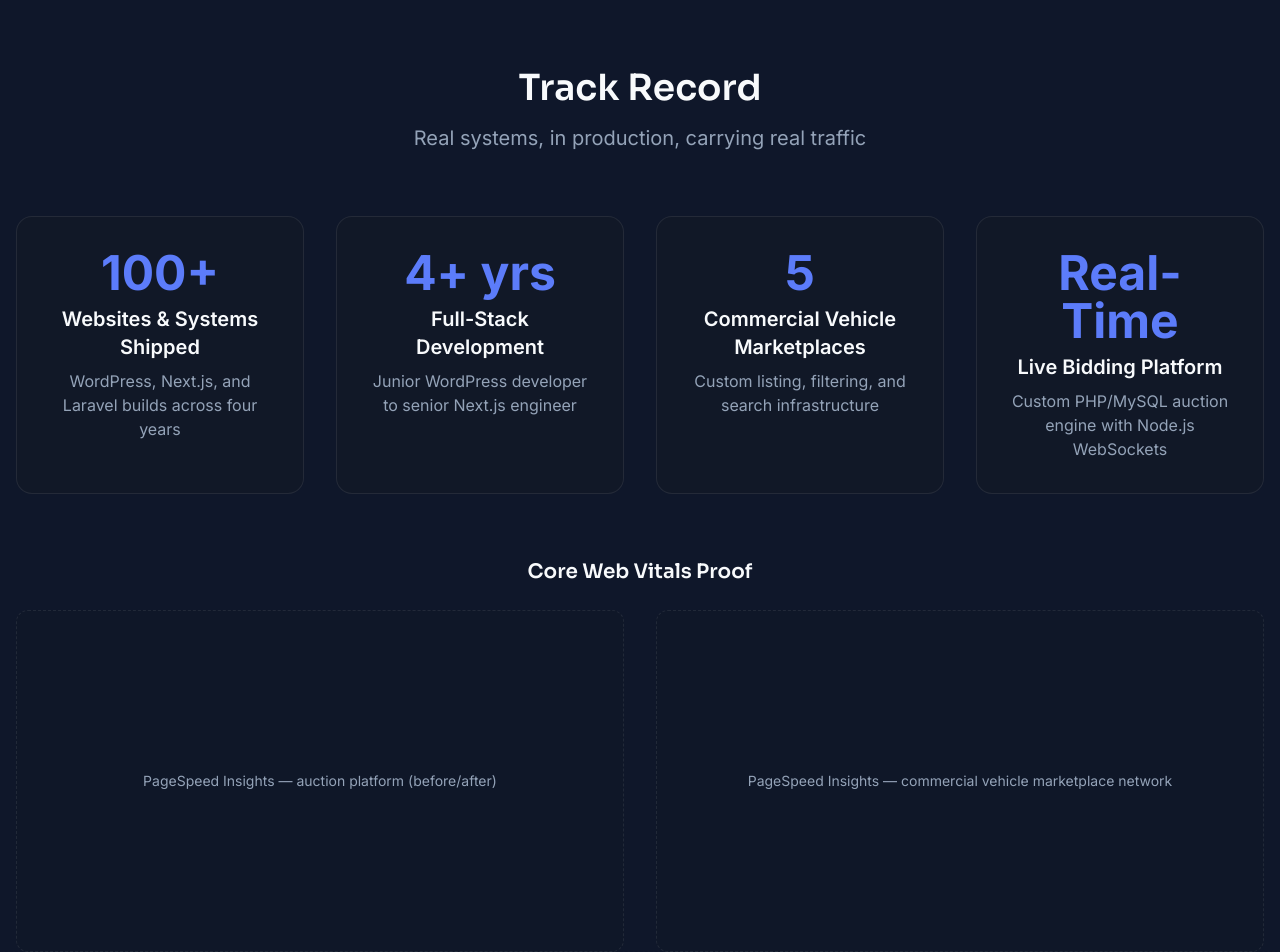
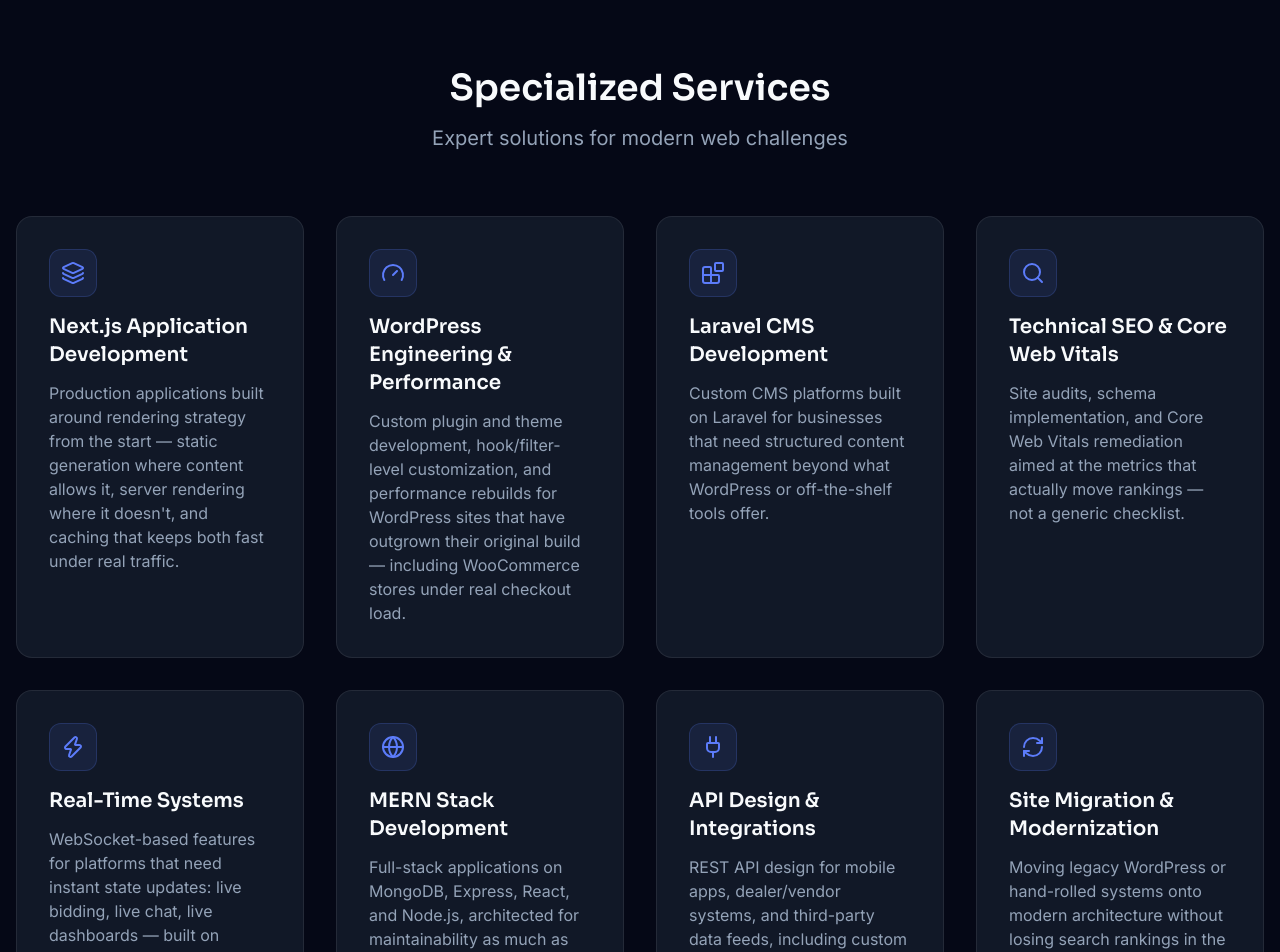
Before and after one commit to munnazaShamim/munnaza-shamim, a Next.js app: page / in a window 1280 px wide. Shown: the part 1520-2472 px from the top of the page. Built offline with nearby package versions, Linux system fonts and the light colour scheme.

Commit message:
multiple chage

```diff
--- a/src/app/globals.css
+++ b/src/app/globals.css
@@ -119,3 +119,9 @@
   -webkit-text-fill-color: transparent;
   background-clip: text;
 }
+
+/* Tech stack marquee edge fade */
+.marquee-fade {
+  mask-image: linear-gradient(to right, transparent, black 8%, black 92%, transparent);
+  -webkit-mask-image: linear-gradient(to right, transparent, black 8%, black 92%, transparent);
+}
--- a/src/app/page.tsx
+++ b/src/app/page.tsx
@@ -17,7 +17,6 @@
     <main className="min-h-screen">
       <Hero />
       <About />
-      <TrustMetrics />
       <Services />
       <CaseStudies />
       <TechStack />
--- a/src/components/homepage/Hero.tsx
+++ b/src/components/homepage/Hero.tsx
@@ -4,6 +4,8 @@
 import { motion } from 'framer-motion';
 import Link from 'next/link';
 import Image from 'next/image';
+import { WhatsappIcon } from '@/components/icons/BrandIcons';
+import { getWhatsAppLink } from '@/lib/socialLinks';
 
 export default function Hero() {
   const [isMounted, setIsMounted] = useState(false);
@@ -57,10 +59,10 @@
               animate={{ opacity: 1, y: 0 }}
               transition={{ duration: 0.6, delay: 0.6 }}
             >
-              <Link href="#contact" className="btn-hover-cta px-8 py-4 bg-ctaAccent text-background font-semibold rounded-lg text-center hover:bg-ctaAccentHover transition-colors">
+              <Link href={getWhatsAppLink()} className="btn-hover-cta px-8 py-4 bg-ctaAccent text-background font-semibold rounded-lg text-center hover:bg-ctaAccentHover transition-colors">
                 Start Your Project
               </Link>
-              <Link href="#case-studies" className="btn-hover px-8 py-4 border border-border text-primaryText font-semibold rounded-lg text-center hover:bg-cardBackground transition-colors">
+              <Link href="/case-studies" className="btn-hover px-8 py-4 border border-border text-primaryText font-semibold rounded-lg text-center hover:bg-cardBackground transition-colors">
                 View Case Studies
               </Link>
             </motion.div>
--- a/src/components/homepage/PerformanceExpertise.tsx
+++ b/src/components/homepage/PerformanceExpertise.tsx
@@ -96,9 +96,9 @@
         </div>
 
         <div className="mt-16 bg-cardBackground rounded-2xl border border-border p-8">
-          <div className="max-w-4xl mx-auto">
+          <div className="max-w-5xl mx-auto">
             <h3 className="text-2xl font-bold mb-6 text-center">Performance Audit Process</h3>
-            <div className="grid grid-cols-1 md:grid-cols-4 gap-8">
+            <div className="grid grid-cols-1 md:grid-cols-4 gap-4">
               {[
                 { step: "1. Audit", description: "Comprehensive analysis of current performance metrics" },
                 { step: "2. Strategy", description: "Development of tailored optimization plan" },
--- a/src/components/homepage/TechStack.tsx
+++ b/src/components/homepage/TechStack.tsx
@@ -1,19 +1,15 @@
 'use client';
 
-import { useState, useEffect } from 'react';
-import { motion } from 'framer-motion';
-
-export default function TechStack() {
-  const [isMounted, setIsMounted] = useState(false);
-
-  useEffect(() => {
-    setIsMounted(true);
-  }, []);
+import { useState, useEffect, useRef } from 'react';
+import { motion, useAnimationFrame, useMotionValue } from 'framer-motion';
 
 const technologies = [
+  { name: "HTML5", category: "Markup" },
+  { name: "CSS3", category: "Styling" },
+  { name: "JavaScript", category: "Language" },
+  { name: "TypeScript", category: "Language" },
+  { name: "React", category: "Frontend Library" },
   { name: "Next.js", category: "Frontend Framework" },
-    { name: "React", category: "Frontend Library" },
-    { name: "TypeScript", category: "Language" },
   { name: "Tailwind CSS", category: "CSS Framework" },
   { name: "Node.js", category: "Backend Runtime" },
   { name: "Express", category: "Backend Framework" },
@@ -25,21 +21,90 @@
   { name: "MongoDB", category: "Database" },
   { name: "WebSockets", category: "Real-Time" },
   { name: "REST APIs", category: "Integration" },
+  { name: "VPS", category: "Server Management" },
   { name: "cPanel / Apache", category: "Server Management" },
+  { name: "Cloudflare", category: "CDN & Security" },
   { name: "Vercel", category: "Deployment" },
 ];
 
-  const categories = [
-    { name: "Frontend", count: 4 },
-    { name: "Backend", count: 4 },
-    { name: "CMS & E-Commerce", count: 2 },
-    { name: "Database", count: 2 },
-    { name: "Real-Time & APIs", count: 2 },
-    { name: "Infrastructure", count: 2 }
+const metrics = [
+  {
+    value: "100+",
+    label: "Websites & Systems Shipped",
+    description: "WordPress, Next.js, and Laravel builds across four years"
+  },
+  {
+    value: "4+ yrs",
+    label: "Full-Stack Development",
+    description: "Junior WordPress developer to senior Next.js engineer"
+  },
+  {
+    value: "5",
+    label: "Commercial Vehicle Marketplaces",
+    description: "Custom listing, filtering, and search infrastructure"
+  },
+  {
+    value: "Real-Time",
+    label: "Live Bidding Platform",
+    description: "Custom PHP/MySQL auction engine with Node.js WebSockets"
+  }
 ];
 
+function MarqueeTrack({ items, speed = 40 }: { items: typeof technologies; speed?: number }) {
+  const x = useMotionValue(0);
+  const trackRef = useRef<HTMLDivElement>(null);
+  const halfWidthRef = useRef(0);
+
+  useEffect(() => {
+    if (trackRef.current) {
+      halfWidthRef.current = trackRef.current.scrollWidth / 2;
+    }
+  }, []);
+
+  useAnimationFrame((_, delta) => {
+    if (!halfWidthRef.current) return;
+    let next = x.get() - (speed * delta) / 1000;
+    if (next <= -halfWidthRef.current) {
+      next += halfWidthRef.current;
+    }
+    x.set(next);
+  });
+
   return (
-    <section id="tech-stack" className="py-20">
+    <motion.div ref={trackRef} className="flex w-max gap-6 py-2" style={{ x }} role="list" aria-label="Technology stack">
+      {items.map((tech) => (
+        <div
+          key={tech.name}
+          role="listitem"
+          className="card-hover shrink-0 w-44 bg-cardBackground p-6 rounded-xl border border-border text-center"
+        >
+          <div className="text-base font-semibold mb-2">{tech.name}</div>
+          <div className="text-xs text-secondaryText">{tech.category}</div>
+        </div>
+      ))}
+      {items.map((tech) => (
+        <div
+          key={`dup-${tech.name}`}
+          aria-hidden="true"
+          className="card-hover shrink-0 w-44 bg-cardBackground p-6 rounded-xl border border-border text-center"
+        >
+          <div className="text-base font-semibold mb-2">{tech.name}</div>
+          <div className="text-xs text-secondaryText">{tech.category}</div>
+        </div>
+      ))}
+    </motion.div>
+  );
+}
+
+export default function TechStack() {
+  const [isMounted, setIsMounted] = useState(false);
+
+  useEffect(() => {
+    setIsMounted(true);
+  }, []);
+
+  return (
+    <section id="tech-stack" className="pt-20">
       <div className="container mx-auto px-4">
         <div className="max-w-4xl mx-auto text-center mb-16">
           <motion.h2
@@ -56,41 +121,42 @@
             animate={isMounted ? { opacity: 1, y: 0 } : {}}
             transition={{ duration: 0.6, delay: 0.2 }}
           >
-            Cutting-edge technologies for modern web solutions
+            Cutting-edge technologies for modern web solutions,Real systems, in production, carrying real traffic
           </motion.p>
         </div>
 
-        <div className="grid grid-cols-1 md:grid-cols-2 lg:grid-cols-4 gap-8 mb-16">
-          {categories.map((category, index) => (
+        <div className="grid grid-cols-1 md:grid-cols-2 lg:grid-cols-4 gap-8 pb-20">
+          {metrics.map((metric, index) => (
             <motion.div
               key={index}
-              className="text-center"
+              className="bg-cardBackground p-8 rounded-2xl border border-border text-center"
               initial={{ opacity: 0, y: 20 }}
               animate={isMounted ? { opacity: 1, y: 0 } : {}}
               transition={{ duration: 0.6, delay: 0.1 * index }}
-            >
-              <div className="text-3xl font-bold text-primaryAccent mb-2">{category.count}</div>
-              <div className="text-secondaryText">{category.name}</div>
-            </motion.div>
-          ))}
-        </div>
-
-        <div className="grid grid-cols-2 sm:grid-cols-3 md:grid-cols-4 lg:grid-cols-6 gap-6">
-          {technologies.map((tech, index) => (
-            <motion.div
-              key={index}
-              className="card-hover bg-cardBackground p-6 rounded-xl border border-border text-center group"
-              initial={{ opacity: 0, y: 20 }}
-              animate={isMounted ? { opacity: 1, y: 0 } : {}}
-              transition={{ duration: 0.6, delay: 0.05 * index }}
               whileHover={{ y: -5 }}
             >
-              <div className="text-base font-semibold mb-2">{tech.name}</div>
-              <div className="text-xs text-secondaryText">{tech.category}</div>
+              <div className="text-4xl md:text-5xl font-bold text-primaryAccent mb-2">
+                {metric.value}
+              </div>
+              <div className="text-xl font-semibold mb-2">
+                {metric.label}
+              </div>
+              <div className="text-secondaryText">
+                {metric.description}
+              </div>
             </motion.div>
           ))}
         </div>
       </div>
+
+      <motion.div
+        className="relative w-full overflow-hidden marquee-fade mb-[-60px]"
+        initial={{ opacity: 0 }}
+        animate={isMounted ? { opacity: 1 } : {}}
+        transition={{ duration: 0.6, delay: 0.4 }}
+      >
+        <MarqueeTrack items={technologies} />
+      </motion.div>
     </section>
   );
 }
--- a/src/components/homepage/TrustMetrics.tsx
+++ /dev/null
@@ -1,111 +0,0 @@
-'use client';
-
-import { useState, useEffect } from 'react';
-import { motion } from 'framer-motion';
-import ImagePlaceholder from '@/components/ImagePlaceholder';
-
-export default function TrustMetrics() {
-  const [isMounted, setIsMounted] = useState(false);
-
-  useEffect(() => {
-    setIsMounted(true);
-  }, []);
-
-  const metrics = [
-    {
-      value: "100+",
-      label: "Websites & Systems Shipped",
-      description: "WordPress, Next.js, and Laravel builds across four years"
-    },
-    {
-      value: "4+ yrs",
-      label: "Full-Stack Development",
-      description: "Junior WordPress developer to senior Next.js engineer"
-    },
-    {
-      value: "5",
-      label: "Commercial Vehicle Marketplaces",
-      description: "Custom listing, filtering, and search infrastructure"
-    },
-    {
-      value: "Real-Time",
-      label: "Live Bidding Platform",
-      description: "Custom PHP/MySQL auction engine with Node.js WebSockets"
-    }
-  ];
-
-  return (
-    <section className="py-20 bg-secondaryBackground">
-      <div className="container mx-auto px-4">
-        <div className="max-w-4xl mx-auto text-center mb-16">
-          <motion.h2
-            className="text-3xl md:text-4xl font-bold mb-4"
-            initial={{ opacity: 0, y: 20 }}
-            animate={isMounted ? { opacity: 1, y: 0 } : {}}
-            transition={{ duration: 0.6 }}
-          >
-            Track Record
-          </motion.h2>
-          <motion.p
-            className="text-xl text-secondaryText max-w-2xl mx-auto"
-            initial={{ opacity: 0, y: 20 }}
-            animate={isMounted ? { opacity: 1, y: 0 } : {}}
-            transition={{ duration: 0.6, delay: 0.2 }}
-          >
-            Real systems, in production, carrying real traffic
-          </motion.p>
-        </div>
-
-        <div className="grid grid-cols-1 md:grid-cols-2 lg:grid-cols-4 gap-8">
-          {metrics.map((metric, index) => (
-            <motion.div
-              key={index}
-              className="bg-cardBackground p-8 rounded-2xl border border-border text-center"
-              initial={{ opacity: 0, y: 20 }}
-              animate={isMounted ? { opacity: 1, y: 0 } : {}}
-              transition={{ duration: 0.6, delay: 0.1 * index }}
-              whileHover={{ y: -5 }}
-            >
-              <div className="text-4xl md:text-5xl font-bold text-primaryAccent mb-2">
-                {metric.value}
-              </div>
-              <div className="text-xl font-semibold mb-2">
-                {metric.label}
-              </div>
-              <div className="text-secondaryText">
-                {metric.description}
-              </div>
-            </motion.div>
-          ))}
-        </div>
-
-        <div className="mt-16">
-          <motion.h3
-            className="text-xl font-bold mb-6 text-center"
-            initial={{ opacity: 0, y: 20 }}
-            animate={isMounted ? { opacity: 1, y: 0 } : {}}
-            transition={{ duration: 0.6, delay: 0.4 }}
-          >
-            Core Web Vitals Proof
-          </motion.h3>
-          <div className="grid grid-cols-1 md:grid-cols-2 gap-8">
-            <motion.div
-              initial={{ opacity: 0, y: 20 }}
-              animate={isMounted ? { opacity: 1, y: 0 } : {}}
-              transition={{ duration: 0.6, delay: 0.5 }}
-            >
-              <ImagePlaceholder label="PageSpeed Insights — auction platform (before/after)" />
-            </motion.div>
-            <motion.div
-              initial={{ opacity: 0, y: 20 }}
-              animate={isMounted ? { opacity: 1, y: 0 } : {}}
-              transition={{ duration: 0.6, delay: 0.6 }}
-            >
-              <ImagePlaceholder label="PageSpeed Insights — commercial vehicle marketplace network" />
-            </motion.div>
-          </div>
-        </div>
-      </div>
-    </section>
-  );
-}
--- a/src/lib/caseStudies.ts
+++ b/src/lib/caseStudies.ts
@@ -85,7 +85,7 @@
       'Admin panel built around how the team actually works, instead of a retrofitted generic CMS',
     ],
     imageLabel: 'Laravel CMS platform — screenshot (1600x1000)',
-    featured: true,
+    featured: false,
   },
 ];
 
```
Also changed, not shown: src/components/Footer.tsx (+11 -4 lines), src/components/homepage/Contact.tsx (+28 -20 lines), src/lib/socialLinks.ts (+15 -7 lines). Lines whose indentation alone changed are shown as unchanged.
